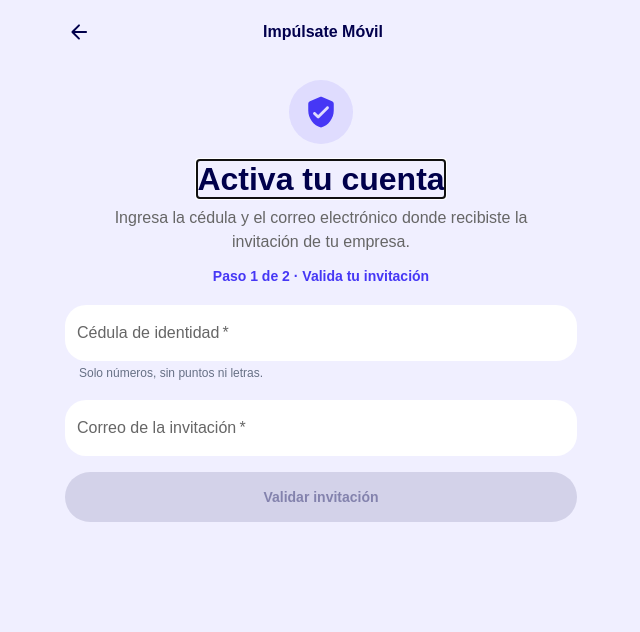
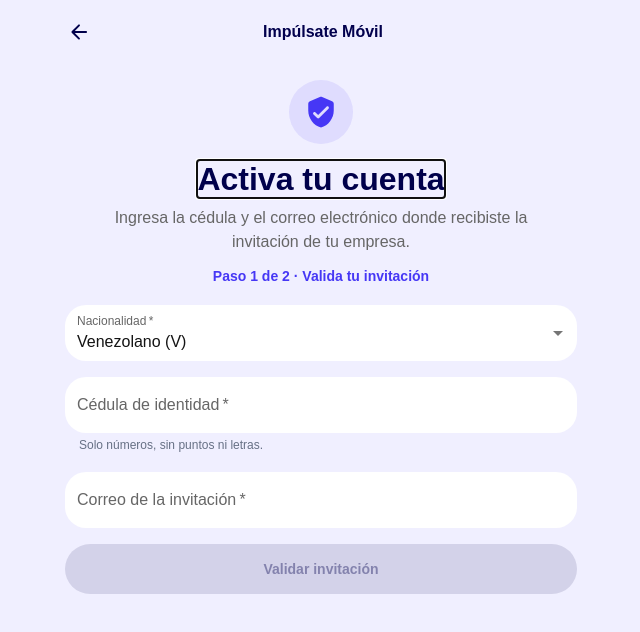
Before and after one commit to x8xIsanamix8x/xtracash, a Next.js app: page /activate in a window 1280 px wide. Shown: the top 632 px of the page, without its empty margins (319-959 px from the left). Built offline with nearby package versions, Linux system fonts and the light colour scheme; what @mui/material-nextjs would draw is missing.

Commit message:
feat(activation): permite activar cedulas v y e

```diff
--- a/src/app/api/auth/preloaded-activation/resend/route.ts
+++ b/src/app/api/auth/preloaded-activation/resend/route.ts
@@ -11,7 +11,7 @@ export async function POST(request: NextRequest) {
   try { body = await request.json(); } catch { return authJson({ error: "invalid_request" }, 400); }
   if (!isValidIdentity(body)) return authJson({ error: "invalid_request" }, 400);
   try {
-    const validated = await validatePreloadedIdentity(body.cedula.trim(), body.correo.trim(), request.signal);
+    const validated = await validatePreloadedIdentity(body.nacionalidad, body.cedula.trim(), body.correo.trim(), request.signal);
     await resendActivation(validated.token, request.signal);
     return authJson({ correoActivacion: "ENVIADO" });
   } catch (error) {
--- a/src/app/api/auth/preloaded-activation/validate/route.ts
+++ b/src/app/api/auth/preloaded-activation/validate/route.ts
@@ -14,8 +14,8 @@ export async function POST(request: NextRequest) {
   if (!isValidIdentity(body)) return authJson({ error: "invalid_request" }, 400);
 
   try {
-    const profile = await validatePreloadedIdentity(body.cedula.trim(), body.correo.trim(), request.signal);
-    const digits = profile.cedula.replace(/^[VJvj]-?/, "");
+    const profile = await validatePreloadedIdentity(body.nacionalidad, body.cedula.trim(), body.correo.trim(), request.signal);
+    const digits = profile.cedula.replace(/^[VEJvej]-?/, "");
     const expiry = Date.parse(profile.tokenVenceEn);
     const maxAge = Math.min(900, Math.floor((expiry - Date.now()) / 1000));
     if (maxAge <= 0) return authJson({ error: "TOKEN_INVALIDO" }, 502);
--- a/src/features/preloaded-activation/PreloadedActivationView.tsx
+++ b/src/features/preloaded-activation/PreloadedActivationView.tsx
@@ -21,6 +21,7 @@ import {
   DialogTitle,
   IconButton,
   LinearProgress,
+  MenuItem,
   Stack,
   TextField,
   Typography,
@@ -39,6 +40,8 @@ import {
   validateActivationDocument,
   validateActivationIdentity,
   type ActivationFormErrors,
+  isActivationNationality,
+  type ActivationNationality,
 } from "./validation";
 import {
   PreloadedActivationError,
@@ -99,7 +102,7 @@ function acceptedFileSize(size: number): string {
 export function PreloadedActivationView() {
   const [step, setStep] = useState<PreloadedActivationStep>("identity");
   const [profile, setProfile] = useState<PreloadedActivationProfile | null>(null);
-  const [identity, setIdentity] = useState({ cedula: "", correo: "" });
+  const [identity, setIdentity] = useState<{ nacionalidad: ActivationNationality; cedula: string; correo: string }>({ nacionalidad: "V", cedula: "", correo: "" });
   const [details, setDetails] = useState({ nombre: "", apellido: "", telefono: "" });
   const [documents, setDocuments] = useState<ActivationDocuments>(emptyDocuments);
   const [confirmedDetails, setConfirmedDetails] = useState(false);
@@ -161,6 +164,7 @@ export function PreloadedActivationView() {
     const controller = createRequest();
     try {
       const result = await validateInvitation({
+        nacionalidad: identity.nacionalidad,
         cedula: identity.cedula.trim(),
         correo: identity.correo.trim(),
       }, controller.signal);
@@ -293,7 +297,7 @@ export function PreloadedActivationView() {
     requestRef.current?.abort();
     setStep("identity");
     setProfile(null);
-    setIdentity({ cedula: "", correo: "" });
+    setIdentity({ nacionalidad: "V", cedula: "", correo: "" });
     setDetails({ nombre: "", apellido: "", telefono: "" });
     setDocuments(emptyDocuments);
     setDocumentErrors({});
@@ -467,6 +471,25 @@ export function PreloadedActivationView() {
 
             <Box component="form" noValidate onSubmit={validateIdentity}>
               <Stack spacing={2}>
+                <TextField
+                  fullWidth
+                  label="Nacionalidad"
+                  name="nacionalidad"
+                  onChange={(event) => {
+                    if (isActivationNationality(event.target.value)) {
+                      const nacionalidad = event.target.value;
+                      setIdentity((current) => ({ ...current, nacionalidad }));
+                    }
+                  }}
+                  required
+                  select
+                  value={identity.nacionalidad}
+                  variant="filled"
+                  sx={activationFieldSx}
+                >
+                  <MenuItem value="V">Venezolano (V)</MenuItem>
+                  <MenuItem value="E">Extranjero (E)</MenuItem>
+                </TextField>
                 <TextField
                   autoComplete="off"
                   error={Boolean(errors.cedula)}
--- a/src/features/preloaded-activation/server/coreActivation.ts
+++ b/src/features/preloaded-activation/server/coreActivation.ts
@@ -152,6 +152,7 @@ function assertString(body: Record<string, unknown>, key: string): string {
 }
 
 export async function validatePreloadedIdentity(
+  nacionalidad: "V" | "E",
   cedulaDigits: string,
   correo: string,
   signal?: AbortSignal,
@@ -159,7 +160,7 @@ export async function validatePreloadedIdentity(
   const response = await callCore("/validar", {
     method: "POST",
     headers: { "Content-Type": "application/json" },
-    body: JSON.stringify({ cedula: `V${cedulaDigits}`, correo: correo.trim() }),
+    body: JSON.stringify({ cedula: `${nacionalidad}${cedulaDigits}`, correo: correo.trim() }),
     signal,
   });
   const body = await parseJson(response);
--- a/src/features/preloaded-activation/server/routeSecurity.ts
+++ b/src/features/preloaded-activation/server/routeSecurity.ts
@@ -2,6 +2,7 @@ import "server-only";
 
 import type { NextRequest } from "next/server";
 
+import { isActivationNationality, type ActivationNationality } from "../validation";
 import { matchesPublicHost } from "./activationOrigin";
 
 export function isSameOrigin(request: NextRequest): boolean {
@@ -12,9 +13,10 @@ export function isSameOrigin(request: NextRequest): boolean {
   );
 }
 
-export function isValidIdentity(value: unknown): value is { cedula: string; correo: string } {
+export function isValidIdentity(value: unknown): value is { nacionalidad: ActivationNationality; cedula: string; correo: string } {
   return Boolean(
     value && typeof value === "object"
+    && isActivationNationality((value as Record<string, unknown>).nacionalidad)
     && typeof (value as Record<string, unknown>).cedula === "string"
     && /^\d{5,9}$/.test(((value as Record<string, unknown>).cedula as string).trim())
     && typeof (value as Record<string, unknown>).correo === "string"
--- a/src/features/preloaded-activation/services/activation.ts
+++ b/src/features/preloaded-activation/services/activation.ts
@@ -1,3 +1,4 @@
+import type { ActivationNationality } from "../validation";
 import type {
   PreloadedActivationProfile,
   PreloadedActivationSubmission,
@@ -105,7 +106,7 @@ function parseSubmission(value: unknown): PreloadedActivationSubmission {
 }
 
 export async function validateInvitation(
-  request: Readonly<{ cedula: string; correo: string }>,
+  request: Readonly<{ nacionalidad: ActivationNationality; cedula: string; correo: string }>,
   signal: AbortSignal,
 ): Promise<PreloadedActivationProfile> {
   let response: Response;
@@ -146,7 +147,7 @@ export async function submitPreloadedActivation(
 }
 
 export async function resendActivationEmail(
-  request: Readonly<{ cedula: string; correo: string }>,
+  request: Readonly<{ nacionalidad: ActivationNationality; cedula: string; correo: string }>,
   signal: AbortSignal,
 ): Promise<void> {
   let response: Response;
--- a/src/features/preloaded-activation/validation.ts
+++ b/src/features/preloaded-activation/validation.ts
@@ -12,6 +12,13 @@ export type ActivationFormValues = Readonly<{
 }>;
 
 export type ActivationFormErrors = Partial<Record<keyof ActivationFormValues, string>>;
+
+export const ACTIVATION_NATIONALITIES = ["V", "E"] as const;
+export type ActivationNationality = (typeof ACTIVATION_NATIONALITIES)[number];
+
+export function isActivationNationality(value: unknown): value is ActivationNationality {
+  return value === "V" || value === "E";
+}
 
 export function keepActivationDigits(value: string): string {
   return value.replace(/[^0-9]/g, "").slice(0, 9);
```
Also changed, not shown: 1 other file (tests, documents, lock files or other folders).
